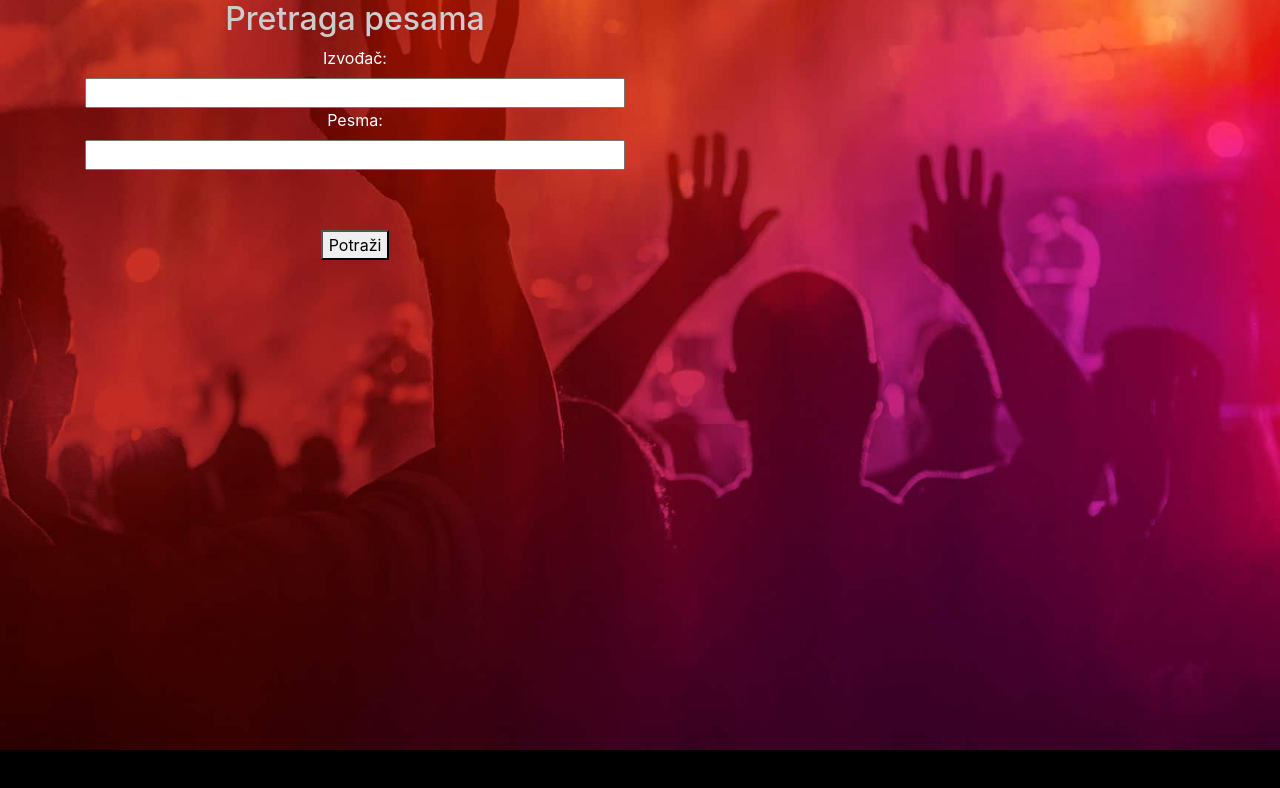
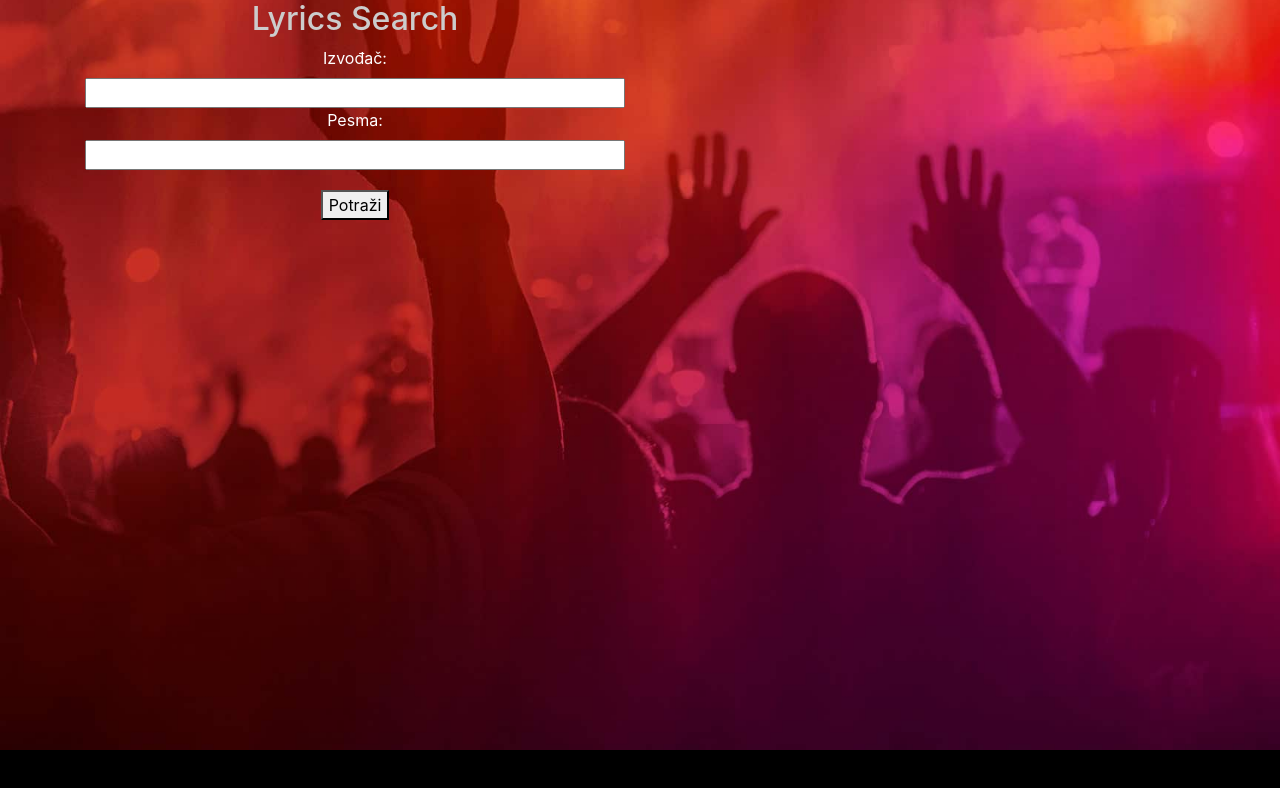
Before and after one commit to mrakaconi/lyrics_search, a plain HTML site: page index.html in a window 1280 px wide. Drawn offline with Linux system fonts and the light colour scheme.

Commit message:
vracanje na original

```diff
--- a/css/styles.css
+++ b/css/styles.css
@@ -22,10 +22,10 @@ input {
 }
 
 #dugme {
-    margin-top: 60px;
+    margin-top: 20px;
 }
 .o-izvodjacu {
-    border: 1px solid red;
+    border: 1px solid black;
     height: 500px;
     width: 550px;
     float: left;
--- a/index.html
+++ b/index.html
@@ -15,7 +15,7 @@
     <div class="container">
         <div class="row">
             <div class="col-md-6">
-                <h2>Pretraga pesama</h2>
+                <h2>Lyrics Search</h2>
                 <form id="forma">
                     <label for="trazeni-izvodjac">Izvođač:</label>
                     <input type="text" id="trazeni-izvodjac">
```
